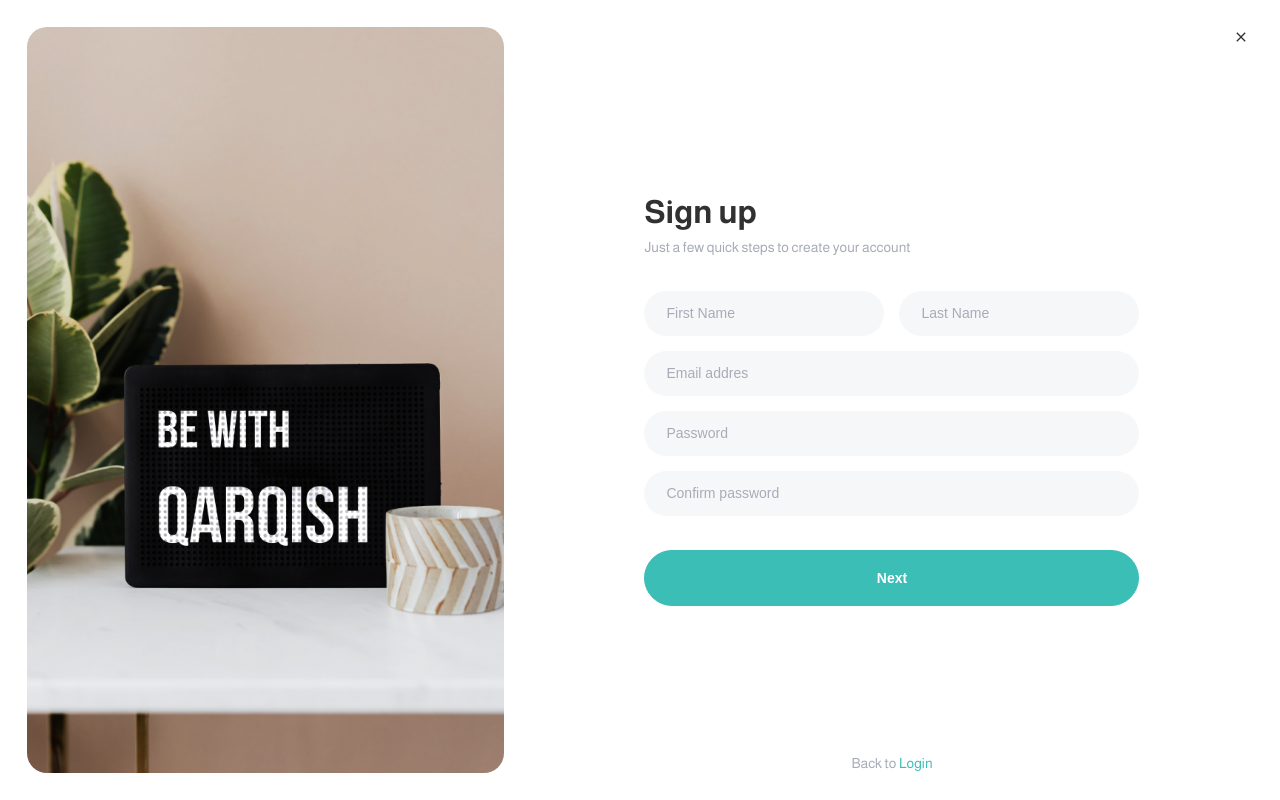
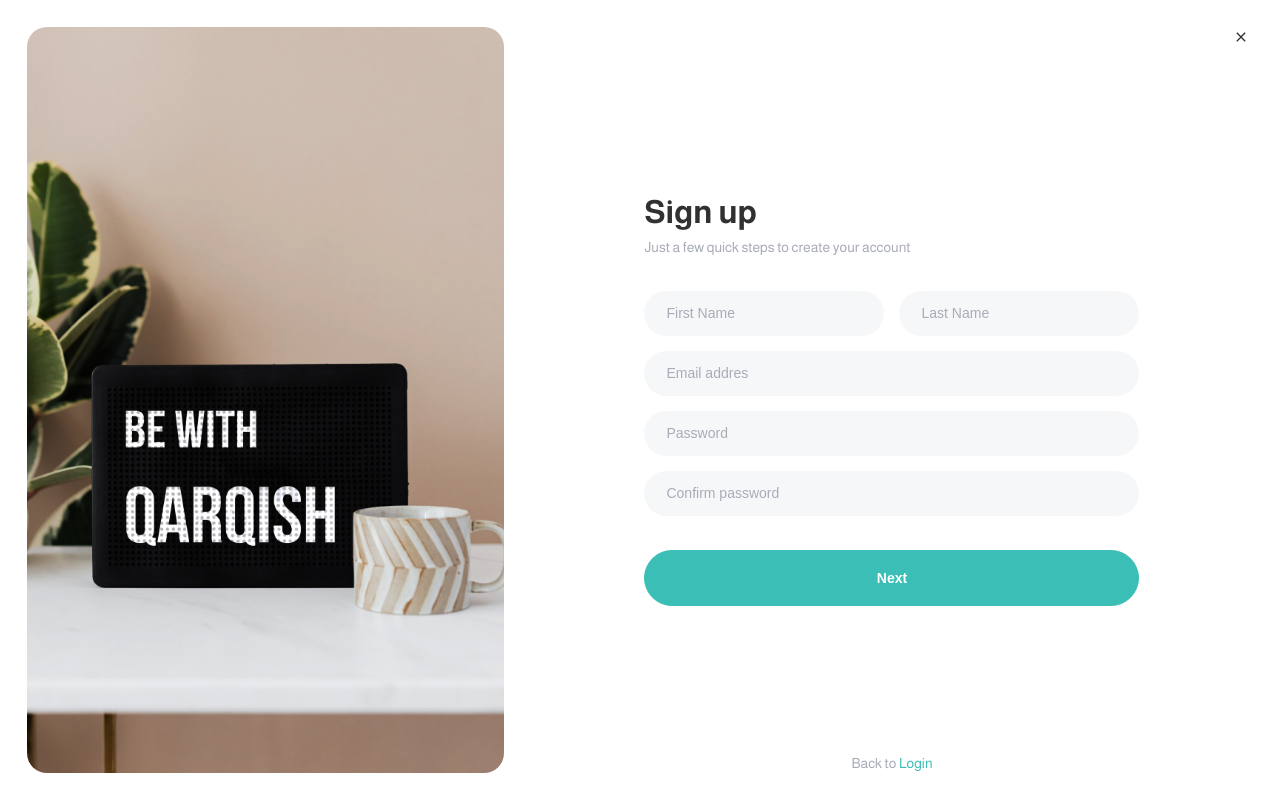
Before and after one commit to Vitalii-Shubnik/LinkUp-practice-team-3, a React (Create React App) app: page /sign-up in a window 1280 px wide. Built offline with nearby package versions, Linux system fonts and the light colour scheme.

Commit message:
auth_css_fix

```diff
--- a/src/components/FormLogin.js
+++ b/src/components/FormLogin.js
@@ -3,23 +3,33 @@
 import { Formik } from "formik";
 import * as Yup from "yup";
 import { useNavigate } from "react-router-dom";
-import {url} from '../constants/constants'
-const login = async(data) => {
-  const user = await fetch(`${url}/auth/login`,{
-    method: 'POST',
-    headers: {
-      'Content-Type': 'application/json',
-    },
-    body: JSON.stringify({
+import { url } from "../constants/constants";
+const login = async (data) => {
+  try {
+    const user = await fetch(`${url}/auth/login`, {
+      method: "POST",
+      headers: {
+        "Content-Type": "application/json",
+      },
+      body: JSON.stringify({
         email: data.email,
-        password: data.password
+        password: data.password,
+      }),
     })
-  }).then(res=>res.json())
-  return user.access_token
-}
+      .then((res) => {
+        res.json();
+      })
+      .catch((error) => {
+        console.log(error);
+      });
+    return user.access_token;
+  } catch (error) {
+    console.log(error);
+  }
+};
 
 const FormLogin = () => {
-  const navigate = useNavigate()
+  const navigate = useNavigate();
   const SignupSchema = Yup.object().shape({
     email: Yup.string().email("Invalid email").required("Email is required"),
     password: Yup.string()
@@ -30,16 +40,13 @@
   return (
     <>
       <Formik
-        initialValues={{
-          email: "",
-          password: "",
-        }}
+        initialValues={{ email: "", password: "" }}
         validationSchema={SignupSchema}
-        onSubmit={async(values, { setSubmitting }) => {
-          const user = await login(values)
-          setSubmitting(false)
-          localStorage.setItem('user', JSON.stringify(user) )
-          user && navigate('/')
+        onSubmit={async (values, { setSubmitting }) => {
+          const user = await login(values);
+          setSubmitting(false);
+          localStorage.setItem("user", JSON.stringify(user));
+          user && navigate("/");
         }}
       >
         {({
@@ -60,7 +67,7 @@
               onChange={handleChange}
               onBlur={handleBlur}
               value={values.email}
-            />
+            />{" "}
             <div
               className={`error ${touched.email && errors.email && "shown"}`}
             >
@@ -75,19 +82,21 @@
               onBlur={handleBlur}
               value={values.password}
             />
-
             <div
-              className={`error ${touched.password && errors.password && "shown"
-                }`}
+              className={`error ${
+                touched.password && errors.password && "shown"
+              }`}
             >
-              {errors.password}
+              {" "}
+              {errors.password}{" "}
             </div>
             <button
               className="login_sub_button"
               type="submit"
               disabled={isSubmitting}
             >
-              Login
+              {" "}
+              Login{" "}
             </button>
           </form>
         )}
@@ -95,5 +104,4 @@
     </>
   );
 };
-
 export default FormLogin;
--- a/src/pages/SignIn.js
+++ b/src/pages/SignIn.js
@@ -4,17 +4,16 @@
 import { Link, useNavigate } from "react-router-dom";
 import FormLogin from "../components/FormLogin";
 
-
 const SignIn = () => {
-  const [user, setUser] = useState(localStorage.getItem('user'))
-  const navigate = useNavigate()
+  const [user, setUser] = useState(localStorage.getItem("user"));
+  const navigate = useNavigate();
 
   useEffect(() => {
-    user!=='undefined' && user && navigate('/')
-  }, [])
+    user !== "undefined" && user && navigate("/");
+  }, []);
   return (
     <div className="main_containter">
-      <div className="block signin_image_block"></div>
+      <div className="block auth_image_block" style={{ width: "1112px" }}></div>
       <div className="block auth_form_block">
         <div className="login_form_space">
           <div className="form_header">
--- a/src/pages/SignUp.js
+++ b/src/pages/SignUp.js
@@ -5,17 +5,19 @@
 import { Link, useNavigate } from "react-router-dom";
 
 const SignUp = () => {
-
-  const [user, setUser] = useState(localStorage.getItem('user'))
-  const navigate = useNavigate()
+  const [user, setUser] = useState(localStorage.getItem("user"));
+  const navigate = useNavigate();
 
   useEffect(() => {
-    user!=='undefined' && user && navigate('/')
-  }, [])
+    user !== "undefined" && user && navigate("/");
+  }, []);
 
   return (
     <div className="main_containter">
-      <div className="block signup_image_block"></div>
+      <div
+        className="block auth_image_block"
+        style={{ width: "calc(40% - var(--gap)/2)" }}
+      ></div>
       <div className="block auth_form_block">
         <div className="form_space">
           <div className="form_header">
--- a/src/styles/auth.css
+++ b/src/styles/auth.css
@@ -15,12 +15,12 @@
     background: white;
   }
 
-  .signup_image_block {
+  .auth_image_block{
     border-radius: 20px;
     background: url(../images/pexels-karolina-grabowska-4466208.png);
     background-repeat: no-repeat;
     background-size: cover;
-    width: calc(40% - var(--gap)/2);
+    background-position: 50% 43%;
   }
 
   .auth_form_block {
@@ -30,13 +30,6 @@
   }
 
 
-  .signin_image_block {
-    border-radius: 20px;
-    background: url(../images/pexels_login.png);
-    background-repeat: no-repeat;
-    background-size: cover;
-    width: 1112px;
-  }
 
   .exit {
     cursor: pointer;
```
